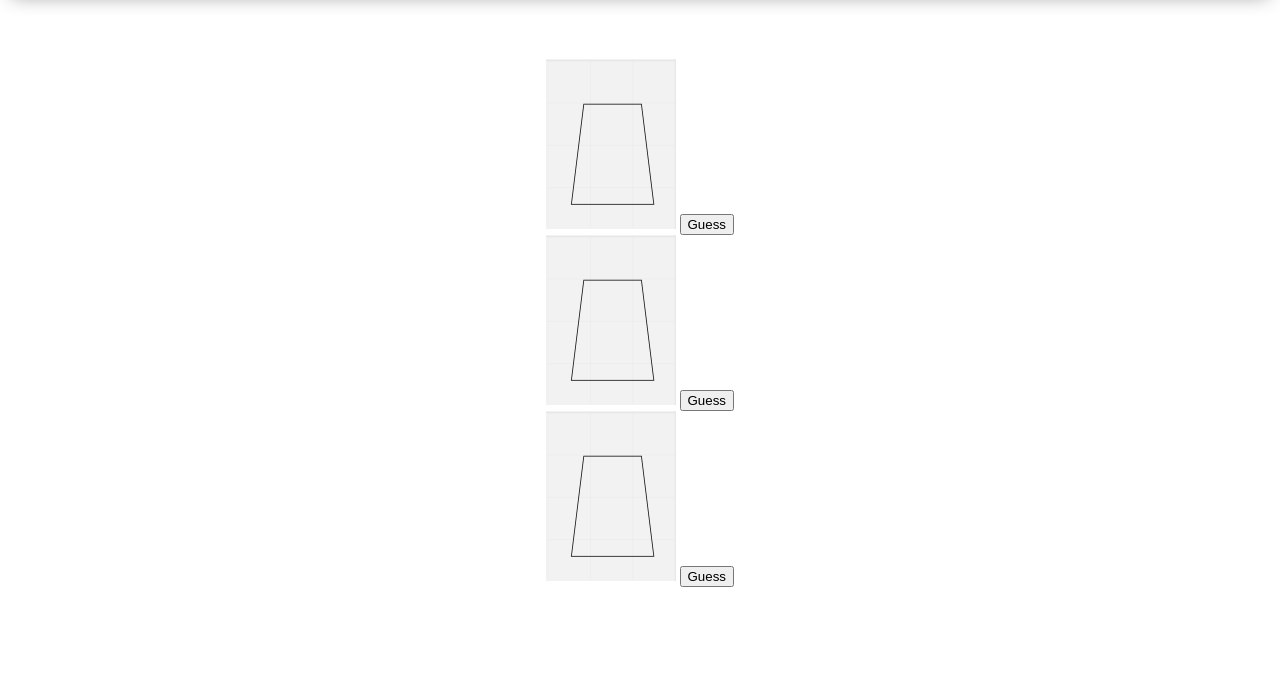
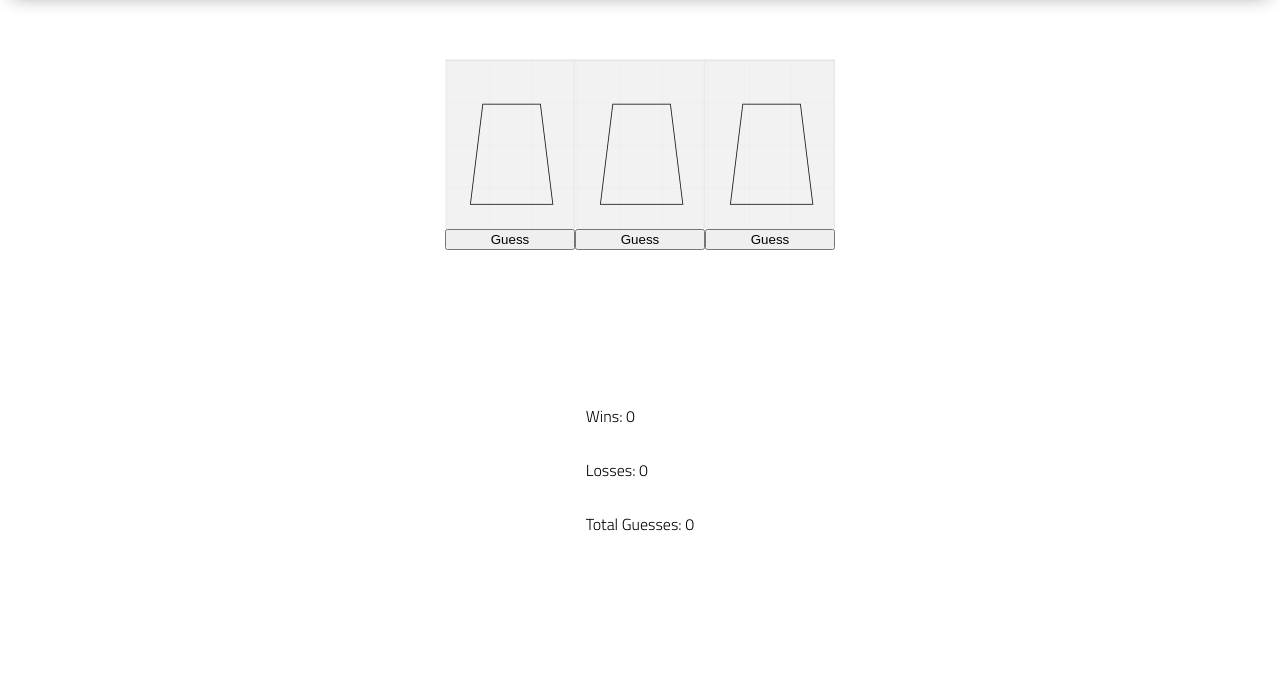
Before and after one commit to rileyjhoff/1.1a-cup-game-from-scratch, a plain HTML site: page index.html in a window 1280 px wide. Shown: the part 83-759 px from the top of the page. Drawn offline with Linux system fonts and the light colour scheme.

Commit message:
added some styling so the images appear next to each other, with buttons underneath

```diff
--- a/styles/style.css
+++ b/styles/style.css
@@ -89,3 +89,13 @@ footer {
     background-color: var(--color3);
     box-shadow: var(--shadow);
 }
+
+.main-section {
+    display: flex;
+    flex-flow: wrap;
+}
+
+.main-section div{
+    display: flex;
+    flex-flow: column;
+}
```
